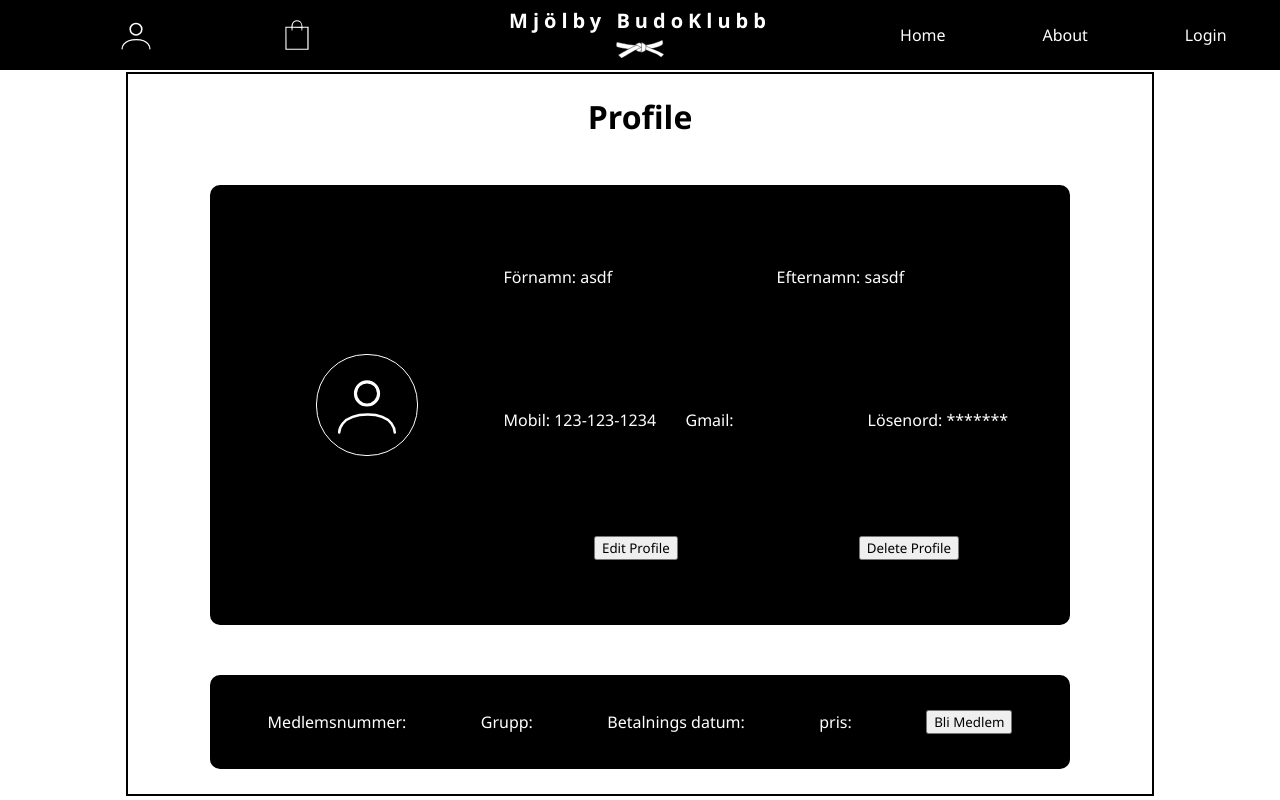
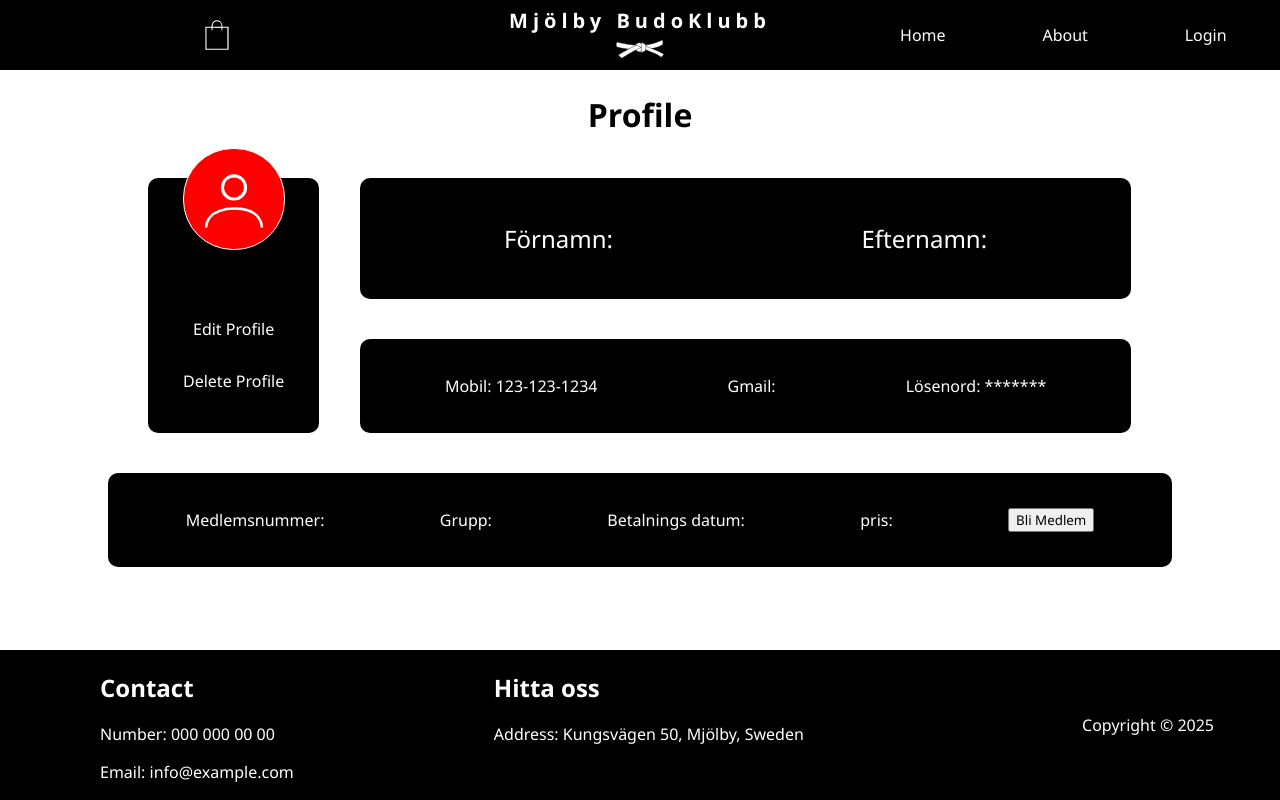
Before and after one commit to santatsut/budoClubWebsite, a Vue app in the folder vueProject/: page /profile in a window 1280 px wide. Shown: the top 800 px of the page. Built offline with nearby package versions, Linux system fonts and the light colour scheme.

Commit message:
updated profile page

```diff
--- a/vueProject/src/components/navy.vue
+++ b/vueProject/src/components/navy.vue
@@ -24,7 +24,7 @@ const logOut = () => {
   <nav>
     <div class="mainNav">
       <div class="leftSide">
-        <RouterLink to="/profile">
+        <RouterLink to="/profile" v-if="loggedIn">
           <img src="../../public/images/person.svg" alt="userProfile" id="user">
         </RouterLink>
         <RouterLink to="/shop">
--- a/vueProject/src/views/profileView.vue
+++ b/vueProject/src/views/profileView.vue
@@ -1,38 +1,62 @@
 <script setup>
 
-import { ref, inject } from 'vue';
+import { ref, inject, onMounted } from 'vue';
 import axios from 'axios';
-import { useRoute } from 'vue-router';
 
 const gmail = localStorage.getItem('gmail');
+console.log(gmail);
 
+const firstName = ref('');
+const lastName = ref('');
+const memberNumber = ref(null);
+const group = ref(null);
+const paymentDate = ref(null);
+const paymentAmount = ref(null);
 const isMedlem = ref(false);
+
+onMounted(() => {
+    const userGmail = {
+        gmail: gmail
+    };
+
+    axios.post(`http://localhost:5001/getUser`, userGmail)
+        .then(response => {
+            console.log("User data:", response.data);
+            firstName.value = response.data.users.firstName;
+            lastName.value = response.data.users.lastName;
+        })
+        .catch(error => {
+            console.error("Error fetching user data", error);
+        });
+}, []);
+
 
 </script>
 
 <template>
     <div class="box" id="topBox">
         <h1>Profile</h1>
-        <div class="profileCard">
-            <div id="user">
+        <div class="userBox">
+            <div class="profileCard" id="userImg">
                 <img src="../../public/images/person.svg" alt="userProfile" id="userIcon">
-            </div>
-            <div id="userInfo">
-                <div class="userSection">
-                    <p>Förnamn: asdf</p>
-                    <p>Efternamn: sasdf</p>
-                </div>
-                <div class="userSection">
-                    <p>Mobil: 123-123-1234</p>
-                    <p>Gmail: {{ gmail }}</p>
-                    <p>Lösenord: *******</p>
-                </div>
                 <div id="buttons">
                     <button @click="editProfile">Edit Profile</button>
                     <button @click="deleteProfile">Delete Profile</button>
                 </div>
             </div>
+            <div id="columnRight">
+                <div class="profileCard" id="userInfo">
+                    <p> Förnamn: {{ firstName }} </p>
+                    <p> Efternamn: {{ lastName }} </p>
+                </div>
+                <div class="profileCard">
+                    <p>Mobil: 123-123-1234</p>
+                    <p>Gmail: {{ gmail }}</p>
+                    <p>Lösenord: *******</p>
+                </div>
+            </div>
         </div>
+
         <div class="profileCard" id="bottomBox">
             <p>Medlemsnummer: {{ memberNumber }}</p>
             <p>Grupp: {{ group }}</p>
@@ -51,35 +75,60 @@ const isMedlem = ref(false);
     flex-direction: column;
     justify-content: center;
     align-items: center;
-    border: 2px solid rgb(0, 0, 0);
     width: 80%;
     justify-self:center ;
+}
+
+.userBox {
+    display: flex;
+    position: relative;
+    width: 100%;
 }
 
 .profileCard {
     display: flex;
     position: relative;
     flex-direction: row;
-    justify-content: center;
+    justify-content: space-around;
     align-items: center;
     background-color: rgb(0, 0, 0);
     color: white;
     width: 80%;
     border-radius: 10px;
     padding: 20px;
-    margin: 25px;
+    margin: 20px;
+}
+
+#columnRight {
+    display: flex;
+    position: relative;
+    flex-direction: column;
+    justify-content: space-around;
+    align-items: center;
+    flex: 2;
+}
+
+#columnRight div {
+    display: flex;
+    position: relative;
+    justify-content: space-around;
+    align-items: center;
+    width: 90%;
 }
 
 #userInfo {
     display: flex;
     position: relative;
+    flex: 2;
+    font-size: 24px;
+}
+
+#userImg {
+    display: flex;
+    position: relative;
+    width: fit-content;
+    font-family: 'Segoe UI', Tahoma, Geneva, Verdana, sans-serif;
     flex-direction: column;
-    flex-wrap: wrap;
-    justify-content: space-around;
-    align-items: center;
-    flex: 0.8;
-    height: 50vh;
-    width: 60%;
 }
 
 .userSection {
@@ -91,30 +140,29 @@ const isMedlem = ref(false);
     width: 100%;
 }
 
-#userInfo p {
-    flex:2;
-    font-family: 'Segoe UI', Tahoma, Geneva, Verdana, sans-serif;
-}
-
 #buttons {
     display: flex;
     position: relative;
-    flex-direction: row;
+    flex-direction: column;
     justify-content: space-around;
-    align-items: center;
-    width: 100%;
+    margin: 100px 0px 0px 0px;
 }
 
-#user {
-    display: flex;
-    flex-direction: column;
-    position: relative;
-    justify-items: center;
-    align-items: center;
-    flex: 0.4;
+#buttons button {
+    background-color: rgb(0, 0, 0);
+    color: white;
+    border: none;
+    padding: 10px;
+    margin: 5px;
+    cursor: pointer;
+    font-size: 16px;
 }
 
+
 #userIcon {
+    position: absolute;
+    background-color: red;
+    top: -30px;
     width: 100px;
     height: 100px;
     border-radius: 50px;
@@ -129,7 +177,7 @@ const isMedlem = ref(false);
     justify-content: space-around;
     align-items: center;
     flex-wrap: wrap;
-    flex: 1;
+    width: 100%;
 }
 
 </style>
```
Also changed, not shown: 1 other file (tests, documents, lock files or other folders).
